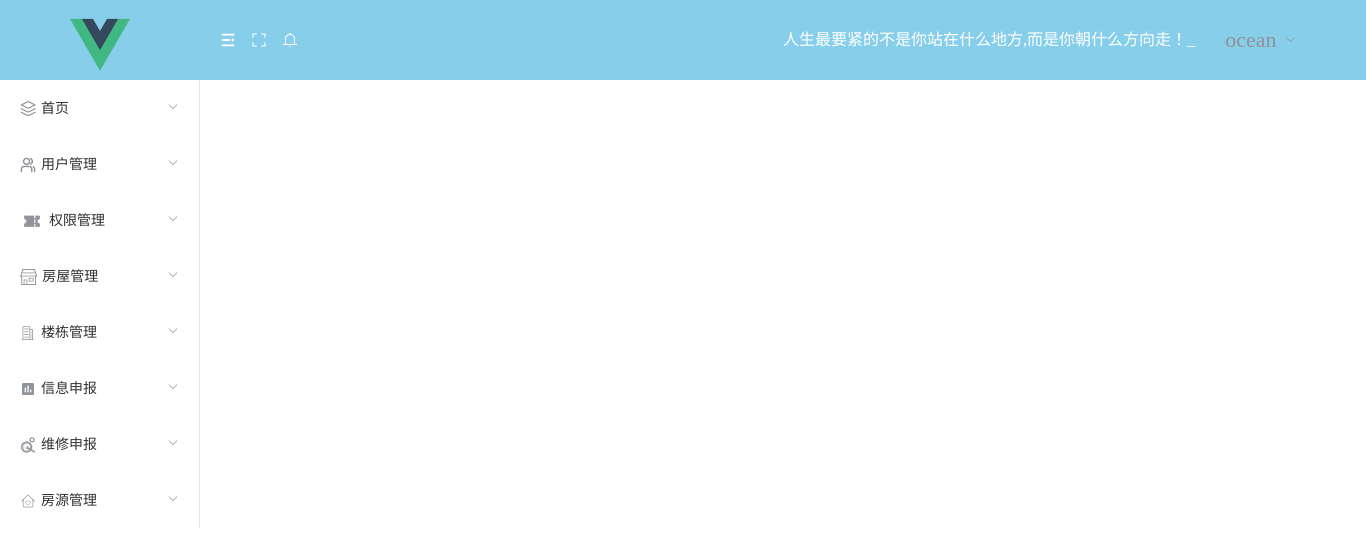
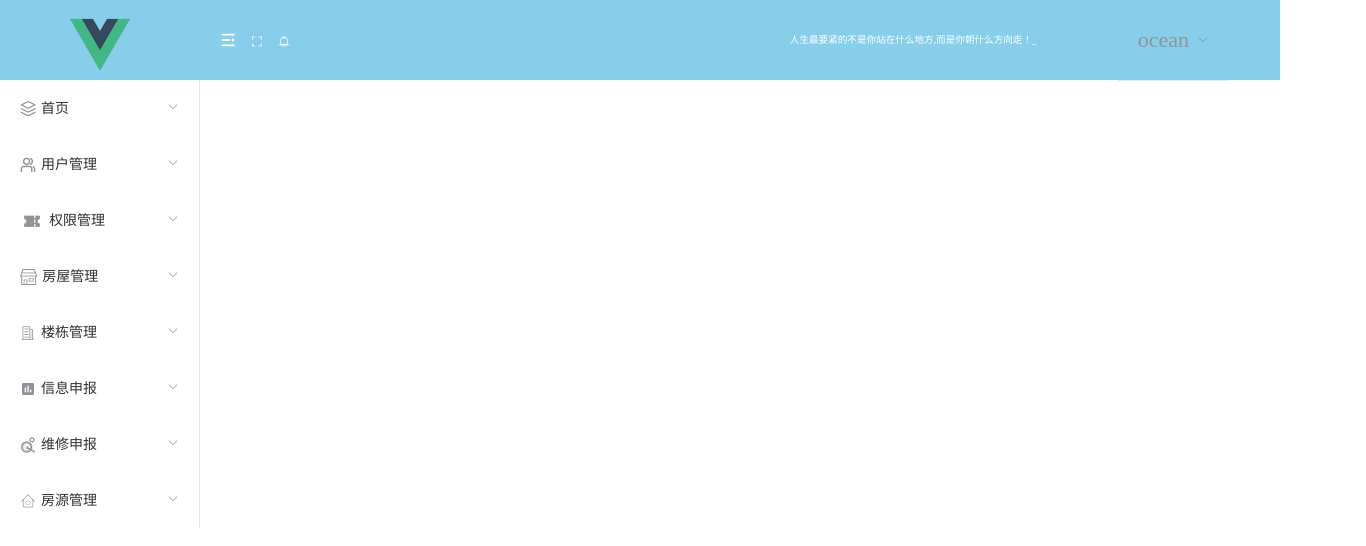
Before and after one commit to ocean-xiaowu/Tenant_management_system, a Vue app: page /rightList in a window 1280 px wide. Shown: the top 546 px of the page, 1366 px wide, since content can reach past the window. Built offline with nearby package versions, Linux system fonts and the light colour scheme.

Commit message:
样式修改

```diff
--- a/src/assets/css/global.css
+++ b/src/assets/css/global.css
@@ -1,7 +1,7 @@
 body,html,#app{
     height: 100%;
-    min-width: 1366px;
-    font-size: 16px;
+    min-width: 100%;
+    font-size: 12px;
 }
 
 *{margin: 0;padding: 0;list-style: none;}
--- a/src/main.js
+++ b/src/main.js
@@ -18,7 +18,7 @@ import './assets/font/iconfont.css'
 Vue.config.productionTip = false
 
 new Vue({
-    router,
-    store,
-    render: h => h(App)
+  router,
+  store,
+  render: h => h(App)
 }).$mount('#app')
--- a/src/router/index.js
+++ b/src/router/index.js
@@ -1,6 +1,11 @@
 import Vue from 'vue'
 import VueRouter from 'vue-router'
 Vue.use(VueRouter)
+const originalPush = VueRouter.prototype.push
+//修改原型对象中的push方法
+VueRouter.prototype.push = function push(location) {
+  return originalPush.call(this, location).catch(err => err)
+}
 const routes = [
   {
     path: '/',
@@ -124,6 +129,7 @@ const routers = new VueRouter({
   base: process.env.BASE_URL,
   routes
 })
+// 路由守卫
 routers.beforeEach((to, from, next) => {
   // 检查用户是否已登录
   const loggedIn = localStorage.getItem('user')
--- a/src/views/Home.vue
+++ b/src/views/Home.vue
@@ -379,16 +379,22 @@ export default {
     margin-left: 5px;
 }
 .headerMessage {
-    flex: 3;
+    font-size: 0.8rem;
+    display: flex;
+    flex: 2;
+    justify-content: center; /* 主轴居中 */
+    align-items: center; /* 侧轴居中 */
 }
 .home-header {
     display: flex;
 }
 .headerLeft {
-    flex: 4;
+    flex: 3;
 }
 .headerUser {
     display: flex;
+    justify-content: center; /* 主轴居中 */
+    align-items: center; /* 侧轴居中 */
     flex: 1;
 }
 .UserPt {
```
Also changed, not shown: 1 other file (tests, documents, lock files or other folders).
